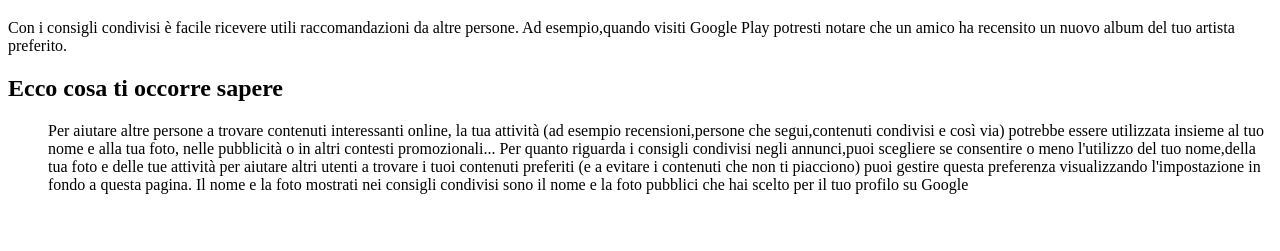
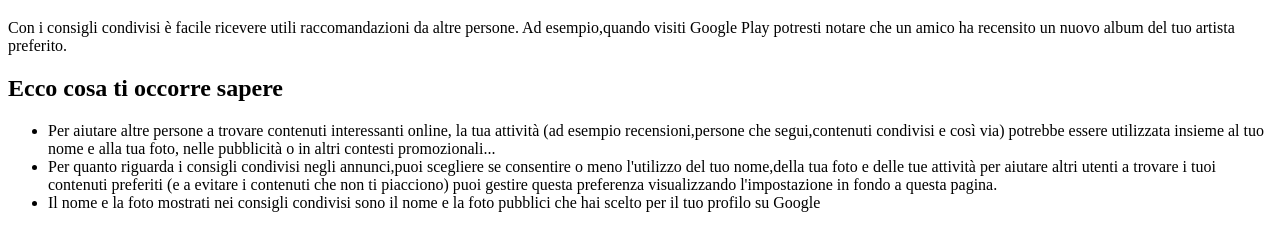
Before and after one commit to Simo0501/test-git, a plain HTML site: page index.simo.html in a window 1280 px wide. Shown: the part 61-312 px from the top of the page. Drawn offline with Linux system fonts and the light colour scheme.

Commit message:
first page simo

```diff
--- a/index.simo.html
+++ b/index.simo.html
@@ -10,9 +10,9 @@
     <p>Con i consigli condivisi è facile ricevere utili raccomandazioni da altre persone. Ad esempio,quando visiti Google Play potresti notare che un amico ha recensito un nuovo album del tuo artista preferito.</p>
     <h2>Ecco cosa ti occorre sapere </h2>
 <ul>
-     <ll>Per aiutare altre persone a trovare contenuti interessanti online, la tua attività (ad esempio recensioni,persone che segui,contenuti condivisi e così via) potrebbe essere utilizzata insieme al tuo nome e alla tua foto, nelle pubblicità o in altri contesti promozionali...</ll>
-     <ll>Per quanto riguarda i consigli condivisi negli annunci,puoi scegliere se consentire o meno l'utilizzo del tuo nome,della tua foto e delle tue attività per aiutare altri utenti a trovare i tuoi contenuti preferiti (e a evitare i contenuti che non ti piacciono) puoi gestire questa preferenza visualizzando l'impostazione in fondo a questa pagina.</ll>
-     <ll>Il nome e la foto mostrati nei consigli condivisi sono il nome e la foto pubblici che hai scelto per il tuo profilo su Google</ll>
+     <li>Per aiutare altre persone a trovare contenuti interessanti online, la tua attività (ad esempio recensioni,persone che segui,contenuti condivisi e così via) potrebbe essere utilizzata insieme al tuo nome e alla tua foto, nelle pubblicità o in altri contesti promozionali...</li>
+     <li>Per quanto riguarda i consigli condivisi negli annunci,puoi scegliere se consentire o meno l'utilizzo del tuo nome,della tua foto e delle tue attività per aiutare altri utenti a trovare i tuoi contenuti preferiti (e a evitare i contenuti che non ti piacciono) puoi gestire questa preferenza visualizzando l'impostazione in fondo a questa pagina.</li>
+     <li>Il nome e la foto mostrati nei consigli condivisi sono il nome e la foto pubblici che hai scelto per il tuo profilo su Google</li>
 </ul>
 
 </body>
```
